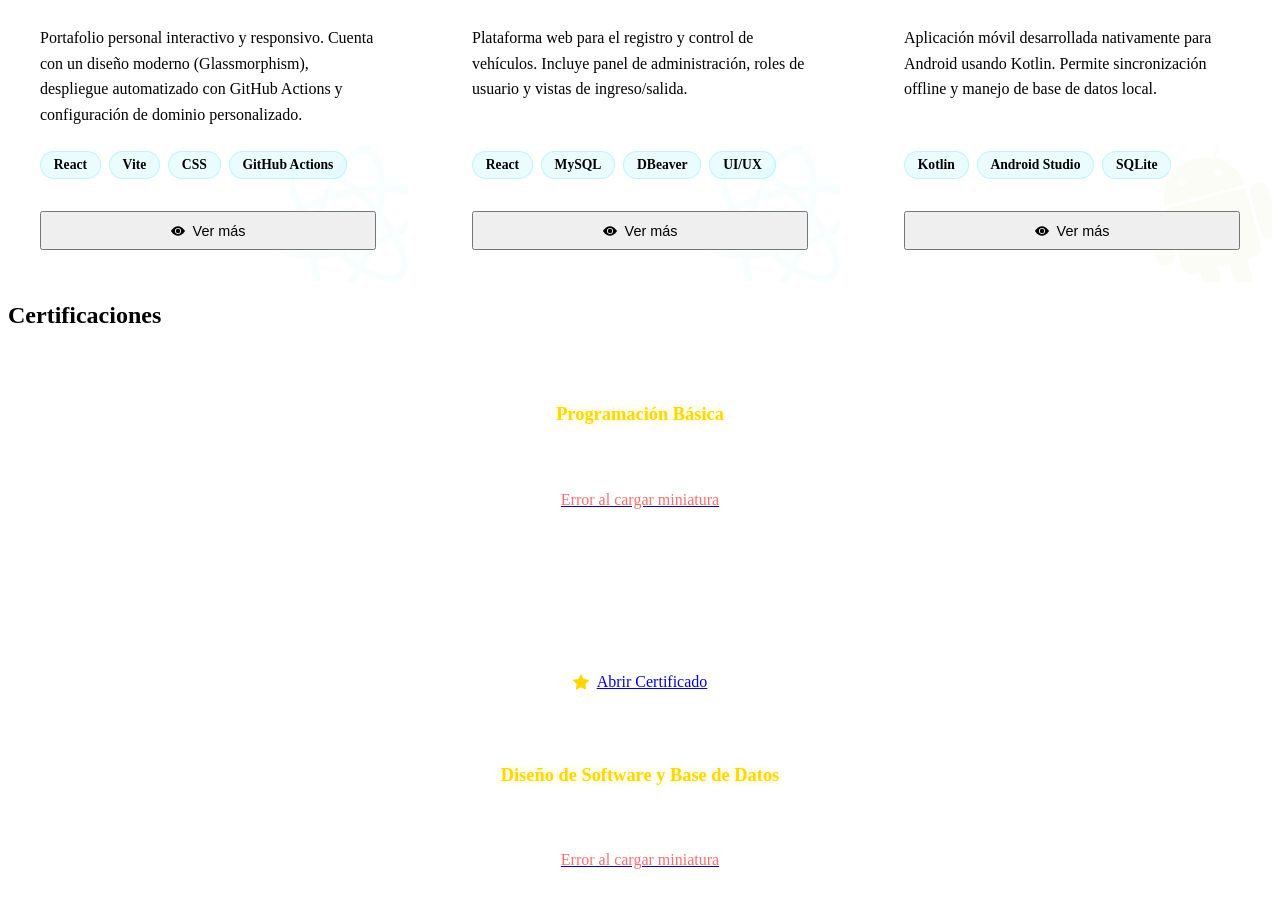
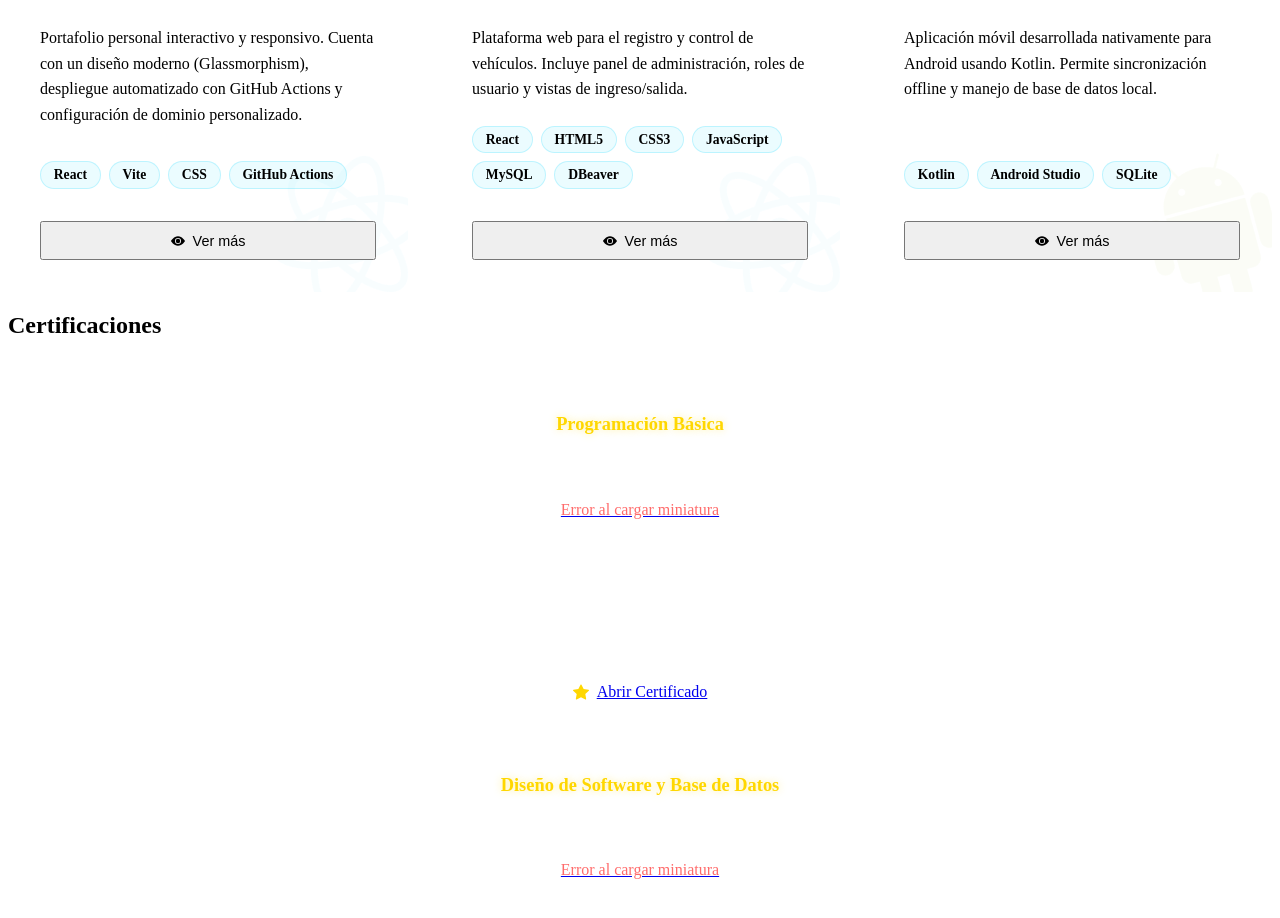
Before and after one commit to Seba-erc/Portafolio-Web, a React (Vite) app: page / in a window 1280 px wide. Shown: the part 4900-5818 px from the top of the page. Built offline with nearby package versions, Linux system fonts and the light colour scheme; the HTML template or start-up script is replaced by a standard one.

Commit message:
Corregir tecnologías del proyecto de control de acceso

```diff
--- a/src/data/projectsData.js
+++ b/src/data/projectsData.js
@@ -14,7 +14,7 @@ export const projectsData = [
     title: "Control de Acceso de Vehículos",
     shortDescription: "Plataforma web para el registro y control de vehículos. Incluye panel de administración, roles de usuario y vistas de ingreso/salida.",
     longDescription: "Este proyecto es un demo interactivo de un sistema de control de acceso vehicular.\n\nCuenta con interfaz de login, panel de recepción para registrar ingresos y salidas, y un panel de administrador para gestionar usuarios y reportes.\n\nEl diseño está optimizado para uso ágil en porterías o casetas de seguridad, con validación de formularios en tiempo real, modo oscuro y una experiencia de usuario fluida desarrollada íntegramente con tecnologías web estándar.",
-    tech: ["React", "MySQL", "DBeaver", "UI/UX"],
+    tech: ["React", "HTML5", "CSS3", "JavaScript", "MySQL", "DBeaver"],
     github: "https://github.com/Seba-erc",
     demo: "/demos/Demo-Control-Acceso-Vehiculos.html",
     icon: "devicon-react-original"
```
